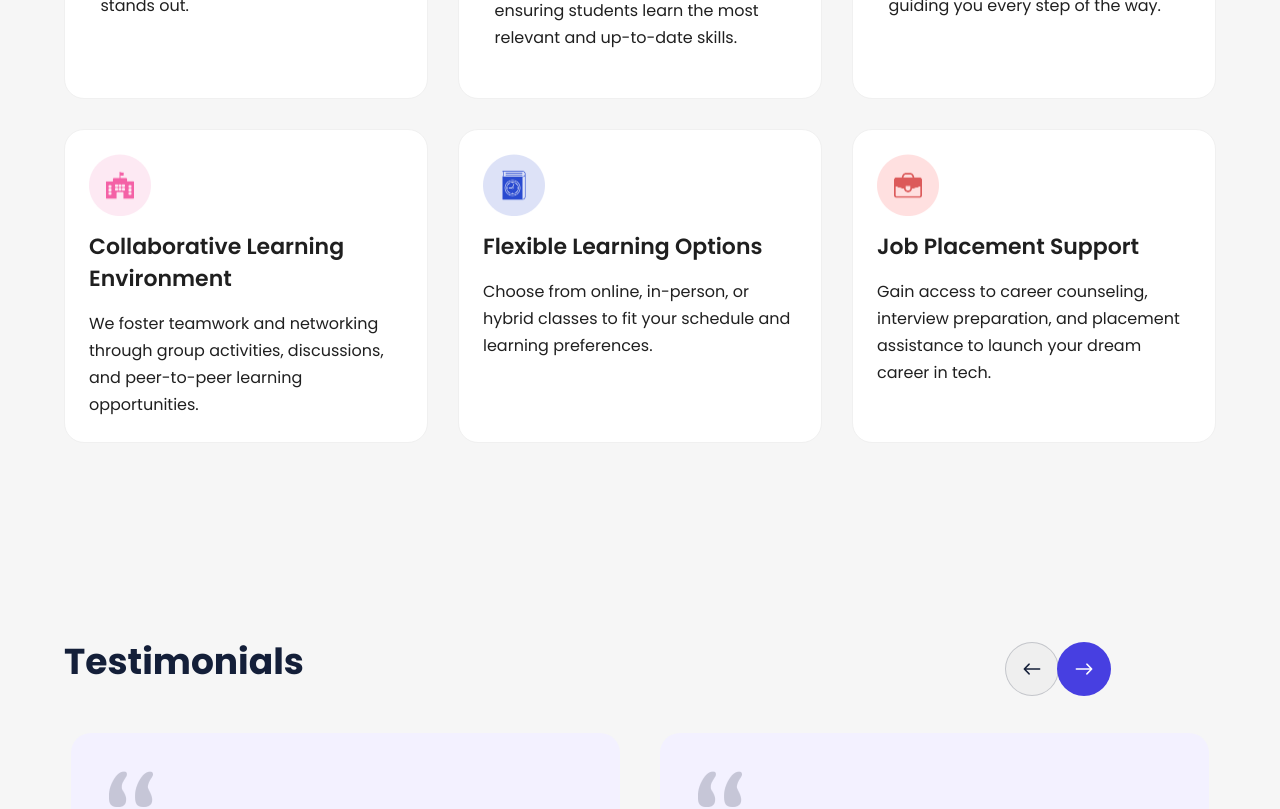
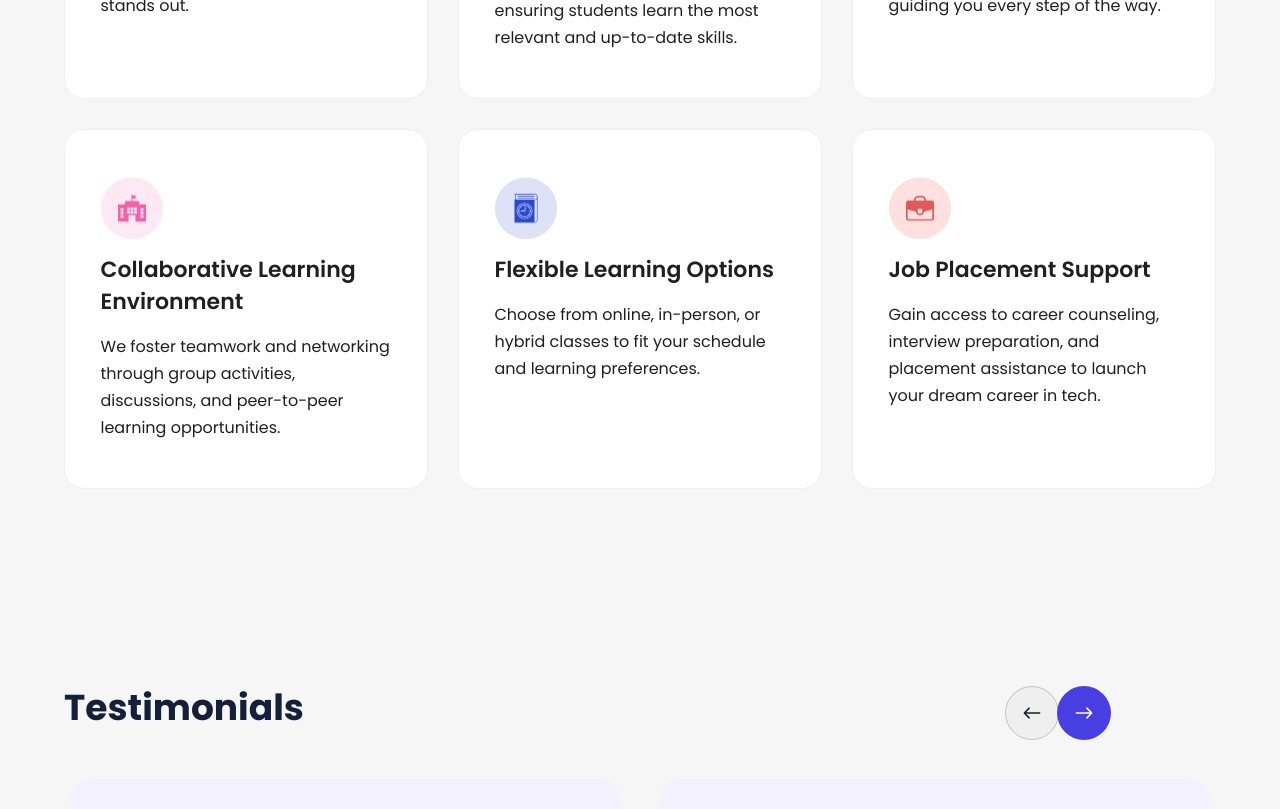
Before and after one commit to anjanasri13/exceledge, a React (Create React App) app: page /about-us in a window 1280 px wide. Shown: the part 2860-3669 px from the top of the page. Built offline with nearby package versions, Linux system fonts and the light colour scheme.

Commit message:
fix!:minor changes

```diff
--- a/src/screens/About.js
+++ b/src/screens/About.js
@@ -380,15 +380,7 @@ export default function About() {
         <div className="card-container">
           <div className="card-container-1">
             {cardData.slice(0, 3).map((card) => (
-              <Card
-                key={card.id}
-                style={{
-                  width: "100%",
-                  borderRadius: "20px",
-                  backgroundColor: "#FFFFFF",
-                  padding: "2% 1%",
-                }}
-              >
+              <Card key={card.id} className="academy-card-container">
                 <div className="academy-card">
                   <img
                     className="card-image"
@@ -403,14 +395,7 @@ export default function About() {
           </div>
           <div className="card-container-2">
             {cardData.slice(3, 6).map((card) => (
-              <Card
-                key={card.id}
-                style={{
-                  width: "100%",
-                  borderRadius: "20px",
-                  backgroundColor: "#FFFFFF",
-                }}
-              >
+              <Card key={card.id} className="academy-card-container">
                 <div className="academy-card">
                   <img
                     className="card-image"
--- a/src/screens/ContactUs.js
+++ b/src/screens/ContactUs.js
@@ -95,7 +95,7 @@ export default function ContactUs() {
   return (
     <div>
       <Header />
-      <div className="hero-section">
+      {/* <div className="hero-section">
         <img src={dot1} alt="" className="Conlayer1" />
         <img src={dot2} alt="" className="Conlayer2" />{" "}
         <img src={dot3} alt="" className="Conlayer3" />{" "}
@@ -244,7 +244,6 @@ export default function ContactUs() {
 
       <div className="contact-container">
         <Link className="contact-card">
-          {/* <img src={location} className="contact-icon" alt="" /> */}
           <IoLocationSharp className="contact-icon" />
 
           <p>
@@ -254,18 +253,16 @@ export default function ContactUs() {
         </Link>
 
         <Link className="contact-card">
-          {/* <img src={phone} className="contact-icon" alt="" /> */}
           <FaPhone className="contact-icon" />
           <p>+1 8888 8888</p>
         </Link>
 
         <Link className="contact-card">
-          {/* <img src={mail} className="contact-icon" alt="" /> */}
           <IoMail className="contact-icon" />
 
           <p>info@scalegreat.group</p>
         </Link>
-      </div>
+      </div> */}
 
       {/* <div className="contact-container">
         <div className="Conlayer5">
@@ -398,7 +395,7 @@ export default function ContactUs() {
         </div>
       </div> */}
 
-      <div className="cta-container">
+      {/* <div className="cta-container">
         <p className="cta-title">Kickstart Your Career in Tech Today!</p>
         <p className="cta-subtitle">
           Learn Full Stack Engineering, Business Analysis, and Data Science with
@@ -428,7 +425,7 @@ export default function ContactUs() {
         draggable
         pauseOnHover
         theme="colored"
-      />
+      /> */}
     </div>
   );
 }
--- a/src/screens/Home1.js
+++ b/src/screens/Home1.js
@@ -306,15 +306,15 @@ export default function Home1() {
           margin: "0 5%",
           display: "flex",
           justifyContent: "space-between",
-          gap: "40px",
+          // gap: "40px",
           position: "relative",
         }}
       >
         <img src={fdot1} alt="" className="Alayer1" />
         <img src={fdot2} alt="" className="Alayer2" />{" "}
         <img src={dot3} alt="" className="Hlayer5" />
-        <div style={{ width: "50%", flexShrink: 0 }}>
-          <img src={whoimg} alt="" width="100%" height="630px" />
+        <div style={{ width: "55%", flexShrink: 0 }}>
+          <img src={whoimg} alt="" width="100%" height="700px" />
         </div>
         <div
           style={{
@@ -322,7 +322,9 @@ export default function Home1() {
             display: "flex",
             flexDirection: "column",
             gap: 5,
-            justifyContent: "center",
+            // justifyContent: "center",
+            // height: "auto",
+            marginTop: "5%",
           }}
         >
           <p
--- a/src/styles/about.css
+++ b/src/styles/about.css
@@ -1,7 +1,7 @@
 .Alayer1 {
   position: absolute;
   top: -7%;
-  left: 28%;
+  left: 25%;
   width: 145px;
   height: 130px;
 }
@@ -222,6 +222,17 @@
     margin-top: 25%;
   }
 }
+.academy-card-container {
+  width: 100%;
+  border-radius: 20px;
+  background-color: #ffffff;
+  padding: 2% 1%;
+  transition: transform 0.3s ease-in-out, box-shadow 0.3s ease-in-out;
+}
+.academy-card-container:hover {
+  transform: scale(1.05);
+  box-shadow: 0px 10px 20px rgba(0, 0, 0, 0.15);
+}
 .academy-text {
   font-size: 36px;
   font-weight: 700;
--- a/src/styles/home1.css
+++ b/src/styles/home1.css
@@ -234,6 +234,15 @@
   .services-card {
     padding: 3%;
   }
+}
+.services-card {
+  transition: transform 0.3s ease-in-out, box-shadow 0.3s ease-in-out;
+  border-radius: 12px;
+}
+
+.services-card:hover {
+  transform: scale(1.05);
+  box-shadow: 0px 10px 20px rgba(0, 0, 0, 0.15);
 }
 .services-card-image {
   width: 100%;
@@ -630,6 +639,7 @@
   font-weight: 600;
   color: #141f39;
   line-height: 100%;
+  margin: 0;
 }
 @media (max-width: 576px) {
   .testimonial-name {
```
